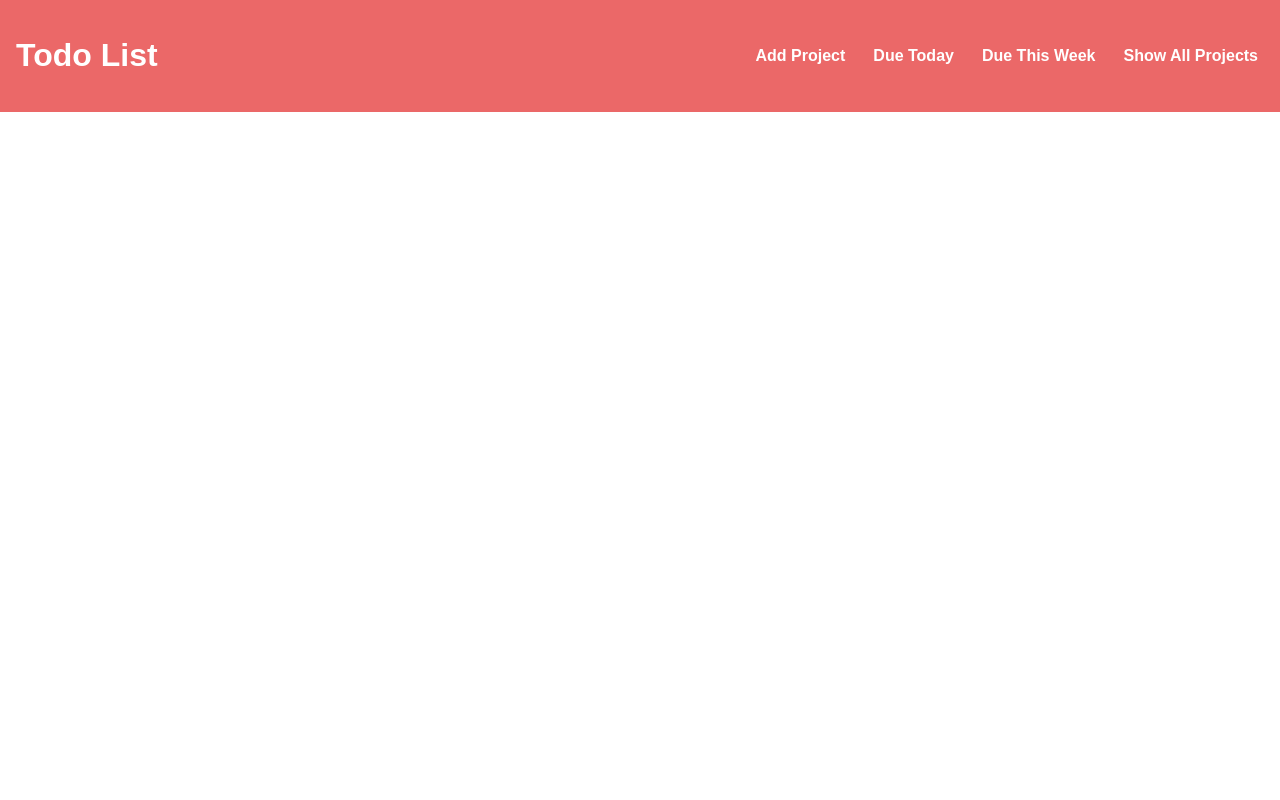
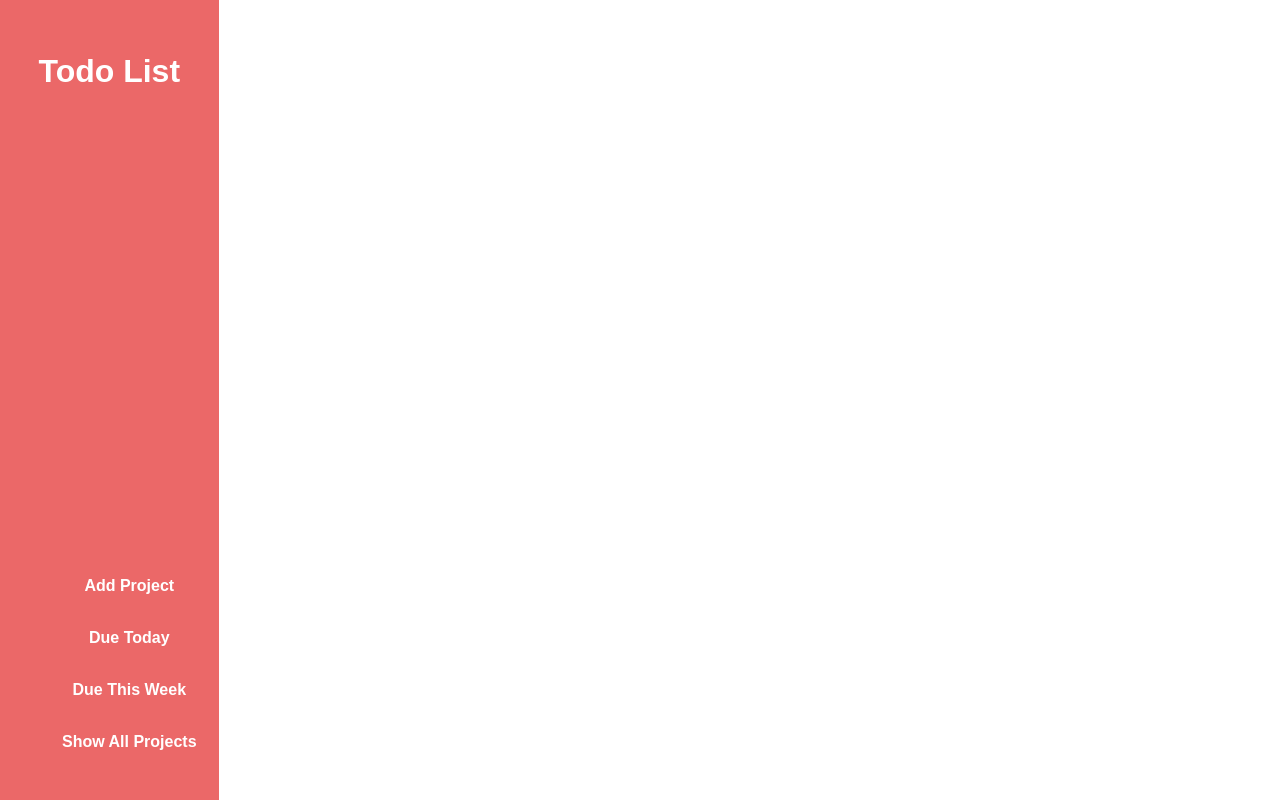
Before and after one commit to sparky9043/todo-list, a website built with webpack: page src/index.html in a window 1280 px wide. Built offline with nearby package versions, Linux system fonts and the light colour scheme.

Commit message:
Make header into side-bar and make overflow scroll

```diff
--- a/src/index.html
+++ b/src/index.html
@@ -34,13 +34,14 @@
       <button id="close-btn">x</button>
     </form>
   </dialog>
-  <header class="header row">
-    <div class="header__title">
+  <div class="container row">
+    <header class="header column">
+      <div class="header__title column">
         <h1>Todo List</h1>
       </div>
       <div class="header__nav">
         <nav>
-        <ul class="header__nav--list row">
+          <ul class="header__nav--list column">
             <li>
               <button id="add-btn">Add Project</button>
             </li>
@@ -59,5 +60,6 @@
     </header>
     <div class="display row">
     </div>
+  </div>
 </body>
 </html>
--- a/src/style.css
+++ b/src/style.css
@@ -6,6 +6,7 @@ body {
   font-family: sans-serif;
   margin: 0;
   padding: 0;
+  overflow: auto;
 }
 
 ul {
@@ -16,16 +17,22 @@ ul {
   display: flex;
 }
 
+.column {
+  display: flex;
+  flex-direction: column;
+}
+
 .header {
   justify-content: space-between;
   align-items: center;
-  padding: 1rem;
+  padding: 2rem 1rem;
   background: rgb(235, 104, 104);
   color: white;
+  min-height: 100vh;
 }
 
 .header__nav--list {
-  gap: 1rem;
+  gap: 2rem;
   align-items: center;
 }
 
@@ -73,8 +80,16 @@ ul {
 
 .display {
   padding: 2rem 0;
+  justify-content: flex-start;
+  align-items: flex-start;
+  align-content: flex-start;
   flex-wrap: wrap;
   gap: .5rem;
+  width: 95%;
+  max-width: 80vw;
+  margin: 0 auto;
+  overflow: auto;
+  max-height: 100vh;
 }
 
 .card {
```
Lines whose indentation alone changed are shown as unchanged.
